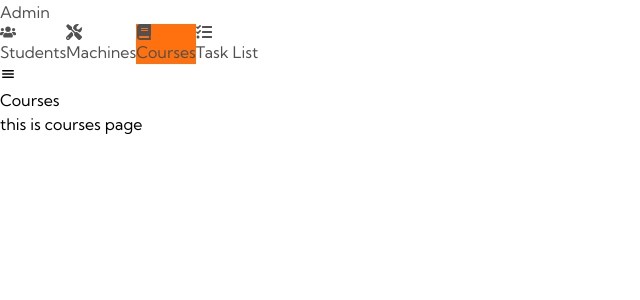
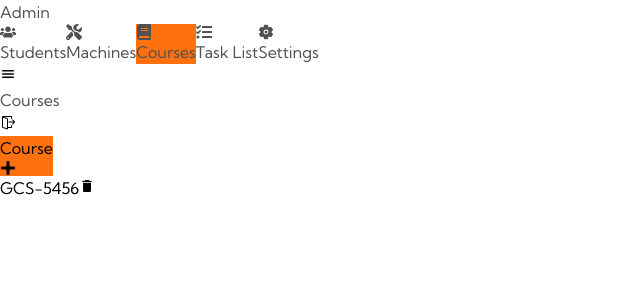
Before and after one commit to sohan284/lab-scheduler-client, a React (Vite) app: page /dashboard in a window 1280 px wide. Both pictures are taken after a click on the button "Courses". Shown: the top 300 px of the page, without its empty margins (0-640 px from the left). Built offline with nearby package versions, Linux system fonts and the light colour scheme.

Commit message:
courses added

```diff
--- a/src/Pages/Dashboard/Dashboard.jsx
+++ b/src/Pages/Dashboard/Dashboard.jsx
@@ -1,10 +1,12 @@
 import React, { useState } from 'react';
 import { FaUsers, FaTools, FaBook, FaTasks } from 'react-icons/fa';
-import { IoClose, IoMenu } from 'react-icons/io5';
+import { IoClose, IoLogoCss3, IoLogOut, IoMenu, IoSettings } from 'react-icons/io5';
 import Students from '../../components/Dashboard/Students';
 import Machines from '../../components/Dashboard/Machines';
 import Courses from '../../components/Dashboard/Courses';
 import TaskList from '../../components/Dashboard/TaskList';
+import { useNavigate } from 'react-router-dom';
+import { VscSignOut } from 'react-icons/vsc';
 
 const Dashboard = () => {
     const [selectedTab, setSelectedTab] = useState('Students');
@@ -14,7 +16,11 @@ const Dashboard = () => {
         setSelectedTab(tab);
         setSidebarOpen(false);
     };
-
+    const navigate = useNavigate()
+    const handleLogout = () => {
+        localStorage.removeItem("token");
+        navigate("/login");
+      };
     return (
         <div className="flex h-screen bg-gray-50">
             {/* Sidebar */}
@@ -45,16 +51,25 @@ const Dashboard = () => {
                     >
                         <FaTasks /><span>Task List</span>
                     </button>
+                    <button
+                        onClick={() => handleTabChange('Settings')}
+                        className={`flex items-center space-x-2 p-2 rounded ${selectedTab === 'Settings' ? 'p-bg  text-white font-bold' : 'hover:bg-zinc-300 p-text'}`}
+                    >
+                        <IoSettings /><span>Settings</span>
+                    </button>
                 </nav>
             </aside>
 
             {/* Main Content */}
             <div className="flex flex-col flex-1">
-                <header className="flex items-center justify-between bg-zinc-400 p-4 shadow-md">
-                    <button onClick={() => setSidebarOpen(!isSidebarOpen)} className="lg:hidden text-2xl text-blue-900">
+                <header className="flex items-center justify-between bg-zinc-50 p-4 shadow-md">
+                    <button onClick={() => setSidebarOpen(!isSidebarOpen)} className="lg:hidden text-2xl text-orange-500">
                         {isSidebarOpen ? <IoClose /> : <IoMenu />}
                     </button>
-                    <h2 className="text-xl text-white font-bold">{selectedTab}</h2>
+                    <h2 className="text-xl p-text font-bold">{selectedTab}</h2>
+                    <button onClick={handleLogout} className='border border-purple-500 p-2 text-xl rounded-md text-purple-400 hover:text-purple-700 hover:bg-purple-200 duration-300 active:scale-95'>
+                        <VscSignOut className='' />
+                    </button>
                 </header>
 
                 <main className="p-5">
@@ -62,6 +77,7 @@ const Dashboard = () => {
                     {selectedTab === 'Machines' && <Machines />}
                     {selectedTab === 'Courses' && <Courses />}
                     {selectedTab === 'Task List' && <TaskList />}
+                    {selectedTab === 'Settings' && "TaskList" }
                 </main>
             </div>
         </div>
--- a/src/components/Dashboard/Courses.jsx
+++ b/src/components/Dashboard/Courses.jsx
@@ -1,9 +1,77 @@
-import React from 'react';
+import axios from 'axios';
+import React, { useState } from 'react';
+import { useForm } from 'react-hook-form';
+import { FaPlus } from 'react-icons/fa';
+import { IoClose } from 'react-icons/io5';
+import { MdDelete } from 'react-icons/md';
 
 const Courses = () => {
+    const [showForm, setShowForm] = useState(false);
+    const [isEdit, setIsEdit] = useState(false);
+    const { register, handleSubmit, reset, setValue, formState: { errors } } = useForm();
+    const onSubmit = async (data) => {
+        try {
+            const resposne = await axios.post(`${baseUrl.courses}`,data)
+        } catch (error) {
+            console.log(error);
+        }
+    };
+
+
     return (
         <div>
-            this is courses page
+            <div>
+                <div className='flex justify-between items-center '>
+                    <div className='relative'>
+                    </div>
+                    <button
+                        onClick={() => {
+                            setShowForm(true);
+                            setIsEdit(false);
+                            reset();
+                        }}
+                        className='p-bg px-2 py-2 flex items-center gap-2 text-white rounded font-bold'
+                    >
+                        Course
+                        <FaPlus />
+                    </button>
+                </div>
+                {
+                    showForm && (
+                        <div className="fixed inset-0 flex items-center justify-center bg-black/10 z-50">
+                            <div className="max-w-lg w-full bg-white shadow-md rounded-lg p-6 animation relative">
+                                <button onClick={() => setShowForm(false)} className='absolute top-5 right-5 text-xl p-bg p-1 rounded-full text-white'>
+                                    <IoClose />
+                                </button>
+                                <form onSubmit={handleSubmit(onSubmit)} className="space-y-4 md:space-y-0 grid grid-cols-1 md:grid-cols-2 gap-5 my-5">
+                                    <div className='col-span-2'>
+                                        <label className="block mb-2 text-gray-700 ">Cource Name</label>
+                                        <input
+                                            type="text"
+                                            {...register("title", { required: "Machine name is required" })}
+                                            className="w-full px-4 py-2 border border-gray-300 rounded-md focus:outline-none focus:border-orange-500"
+                                        />
+                                        {errors.title && <p className="text-red-500 text-sm">{errors.title.message}</p>}
+                                    </div>
+                                    <button
+                                        type="submit"
+                                        className="md:col-span-2 w-full bg-orange-500 hover:bg-orange-600 text-white font-semibold py-2 rounded-md transition duration-300"
+                                    >
+                                        Add Course
+                                    </button>
+                                </form>
+                            </div>
+                        </div>
+                    )
+                }
+                <ul className='mt-10 grid md:grid-cols-5 xl:grid-cols-6 gap-5'>
+                    <li className='flex justify-between items-center bg-zinc-400 text-white font-bold px-4 py-1.5 rounded-md'>GCS-5456
+                        <button className='text-xl text-red-500'>
+                            <MdDelete />
+                        </button>
+                    </li>
+                </ul>
+            </div>
         </div>
     );
 };
--- a/src/components/Dashboard/Machines.jsx
+++ b/src/components/Dashboard/Machines.jsx
@@ -140,7 +140,7 @@ const Machines = () => {
                                 type="submit"
                                 className="md:col-span-2 w-full bg-orange-500 hover:bg-orange-600 text-white font-semibold py-2 rounded-md transition duration-300"
                             >
-                                {isEdit ? 'Update' : 'Submit'}
+                                {isEdit ? 'Update' : 'Add Machine'}
                             </button>
                         </form>
                     </div>
@@ -160,11 +160,11 @@ const Machines = () => {
                         {filteredMachines.length > 0 ? (
                             filteredMachines.map(machine => (
                                 <tr key={machine._id}>
-                                    <td className="py-2 px-4 border-b border-gray-300 text-sm text-gray-800">{machine.title}</td>
-                                    <td className="py-2 px-4 border-b border-gray-300 text-sm text-gray-800">{machine.author}</td>
+                                    <td className="py-2 px-4 border-b border-gray-300 text-sm text-gray-800">{machine?.title}</td>
+                                    <td className="py-2 px-4 border-b border-gray-300 text-sm text-gray-800">{machine?.author}</td>
                                     <td className="py-2 px-4 border-b border-gray-300 text-3xl text-white">
                                         <button className='flex gap-6'>
-                                            <MdDelete onClick={() => handleClickOpen(machine._id)} className='text-red-500 border border-red-500 hover:bg-red-200 duration-300 ease-out rounded p-1' />
+                                            <MdDelete onClick={() => handleClickOpen(machine?._id)} className='text-red-500 border border-red-500 hover:bg-red-200 duration-300 ease-out rounded p-1' />
                                             <FaPen onClick={() => handleEditMachine(machine)} className='text-green-500 border border-green-500 hover:bg-green-200 duration-300 ease-out rounded p-2' />
                                         </button>
                                     </td>
--- a/src/components/Dashboard/Students.jsx
+++ b/src/components/Dashboard/Students.jsx
@@ -1,9 +1,21 @@
 import React from 'react';
+import { FaUserGraduate } from 'react-icons/fa';
 
 const Students = () => {
     return (
         <div>
-            this is students page
+            <div className="rounded-lg bg-white p-4 shadow">
+                <div className="flex items-center space-x-3">
+                    <div className="rounded-full bg-blue-100 p-2">
+                        <FaUserGraduate className="text-blue-600" />
+                    </div>
+                    <div>
+                        <h3 className="font-semibold">Student </h3>
+                        <p className="text-sm text-gray-500">ID: STU-4578</p>
+                    </div>
+                </div>
+
+            </div>
         </div>
     );
 };
```
